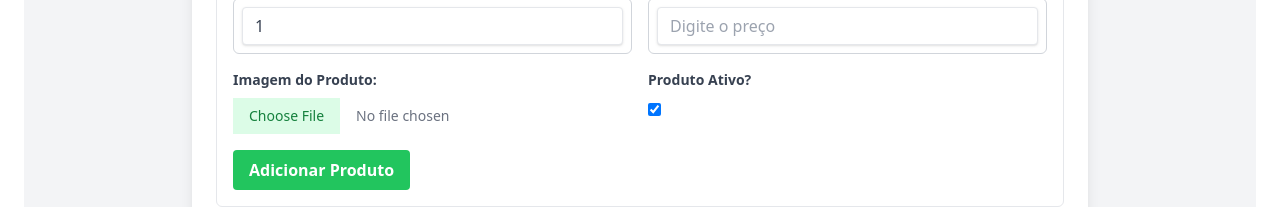
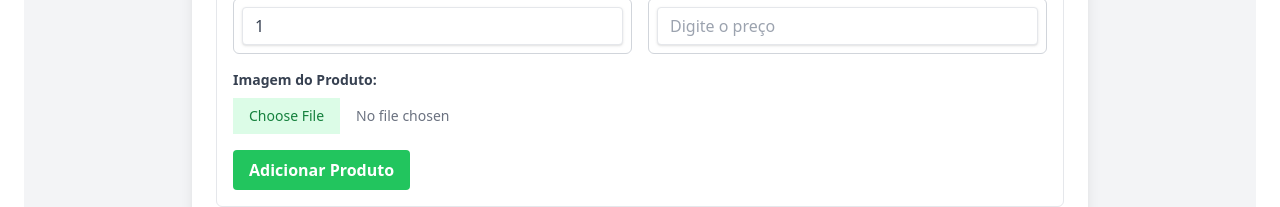
Before and after one commit to alvesgc/pdv, a React (Vite) app in the folder frontend/: page /products in a window 1280 px wide. Both pictures are taken after a click on the element "Cadastrar produto". Shown: the part 438-645 px from the top of the page. Built offline with nearby package versions, Linux system fonts and the light colour scheme; no server answers.

Commit message:
fix: format code and improve readability in ProductForm component

```diff
--- a/frontend/src/components/ProductForm/index.jsx
+++ b/frontend/src/components/ProductForm/index.jsx
@@ -10,7 +10,7 @@ export default function ProductForm() {
   const [barcode, setBarcode] = useState("");
   const [productQuantity, setProductQuantity] = useState(1);
   const [imageFile, setImageFile] = useState(null);
-  const {addProduct } = useProducts();
+  const { addProduct } = useProducts();
   const [productActive, setProductActive] = useState(true);
 
   const handleSubmit = async (e) => {
@@ -58,7 +58,7 @@ export default function ProductForm() {
       setBarcode("");
       setProductQuantity(1);
       setImageFile(null);
-      setProductActive(true)
+      setProductActive(true);
     } catch (error) {
       console.error("Erro ao adicionar produto:", error);
       alert("Erro ao adicionar produto. Tente novamente.");
@@ -154,18 +154,18 @@ export default function ProductForm() {
             className="block w-full text-sm text-gray-500 file:mr-4 file:py-2 file:px-4 file:border-0 file:bg-green-100 file:text-green-700 hover:file:bg-green-200"
           />
         </div>
-        <div>
+      </div>
+
+      {/* <div>
         <label className="block text-gray-700 text-sm font-bold mb-2">
           Produto Ativo?
         </label>
-          <input type="checkbox"
+        <input
+          type="checkbox"
           onChange={(e) => setProductActive(e.target.checked)}
           checked={productActive}
         />
-
-        </div>
-      </div>
-
+      </div> */}
       <button
         type="submit"
         className="bg-green-500 hover:bg-green-700 text-white font-bold py-2 px-4 rounded focus:outline-none focus:shadow-outline"
```
Lines whose indentation alone changed are shown as unchanged.
